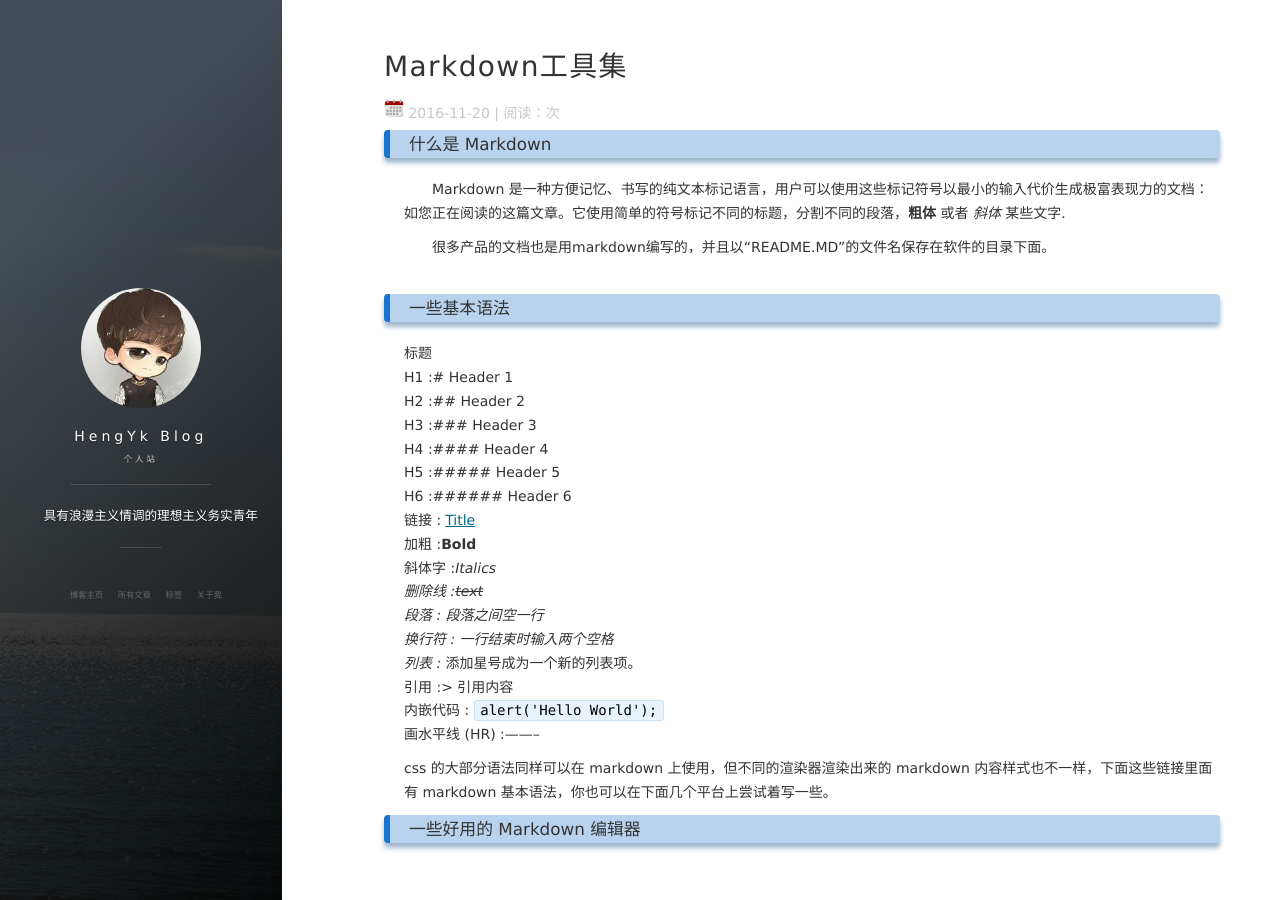
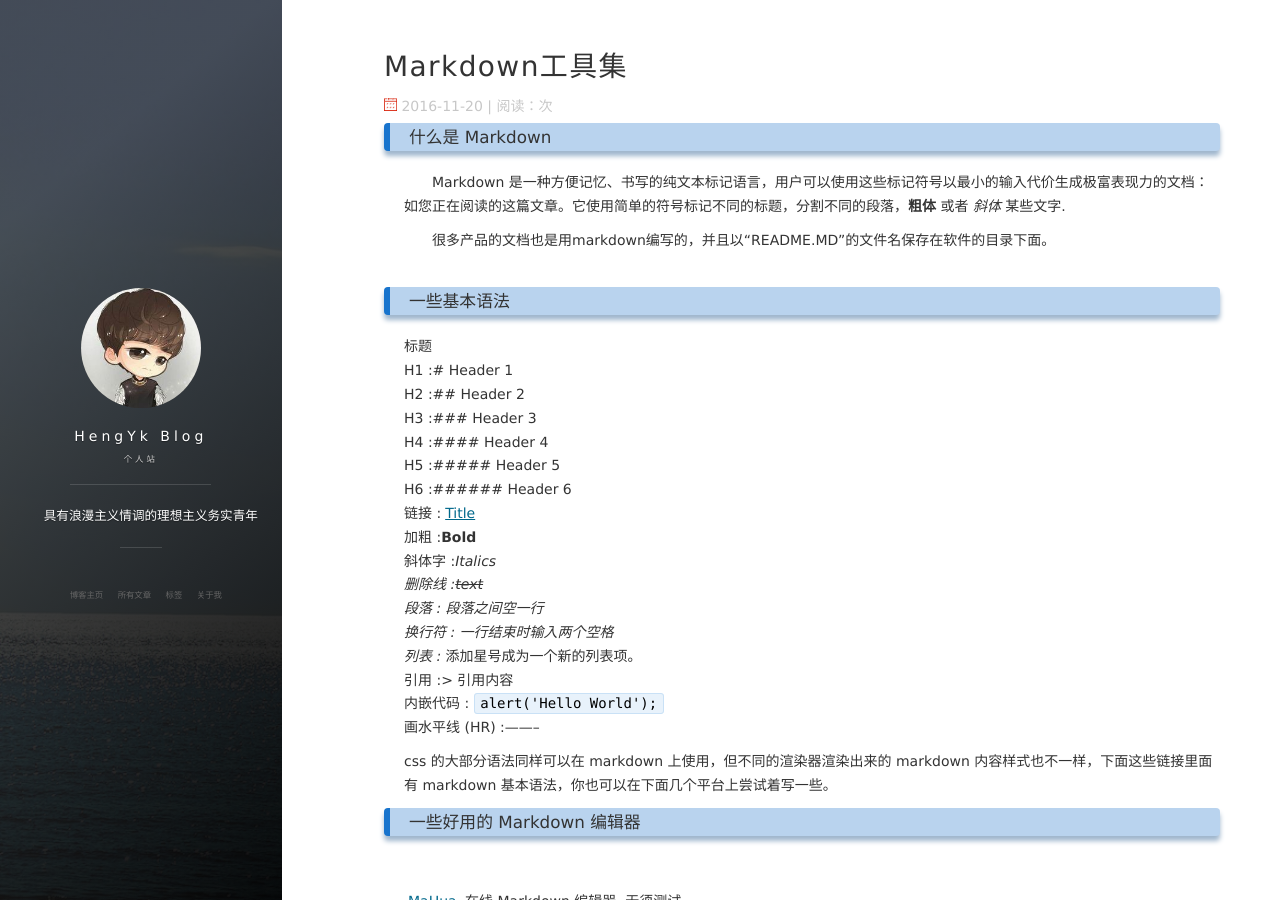
Before and after one commit to HengYk/hengyk.github.io, a Jekyll site: the page built from _posts/2016-11-20-markdownTool.md, in a window 1280 px wide and 900 px high. Built offline with Jekyll 4.4.1, drawn with Linux system fonts in a browser that asks for light colours; nearby versions of some CDN libraries; comment, search, counter and statistics services are not loaded.

Commit message:
modified calendar

```diff
--- a/_layouts/post.html
+++ b/_layouts/post.html
@@ -6,7 +6,7 @@
   <header class="post-header">
     <h1 class="post-title">{{ page.title }}</h1>
     <div class="post-meta">
-      <img src="/images/calendar.png" width="20px"/>
+      <img src="/images/calendar.png" width="13px" height="13px"/>
       <time datetime="{{page.date | date: date_to_xmlschema}}" itemprop="datePublished" class="post-meta__date date">{{page.date | date: "%F"}}</time>
 
       <span id="busuanzi_container_page_pv"> | 阅读：<span id="busuanzi_value_page_pv"></span>次</span>
--- a/index.html
+++ b/index.html
@@ -11,7 +11,7 @@
       <p class="excerpt">{{ post.content | strip_html | strip_newlines | truncate: 250 }}&hellip;</p>
       <div class="post-list__meta">
         <time datetime="{{post.date | date: date_to_xmlschema}}" class="post-list__meta--date date">
-          <img src="/images/calendar.png" width="20px" />
+          <img src="/images/calendar.png" width="13px" height="13px"/>
           {{ post.date | date: "%F"}}</time>
         <div class = "tag-img-icon">
           <img src="/images/tag-icon.svg" width="20px" />
```
Also changed, not shown: images/calendar.png.
